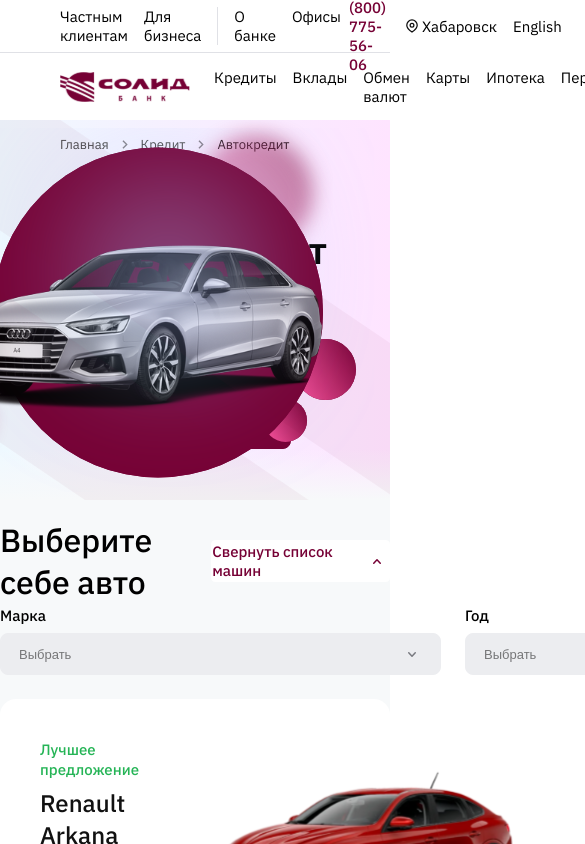
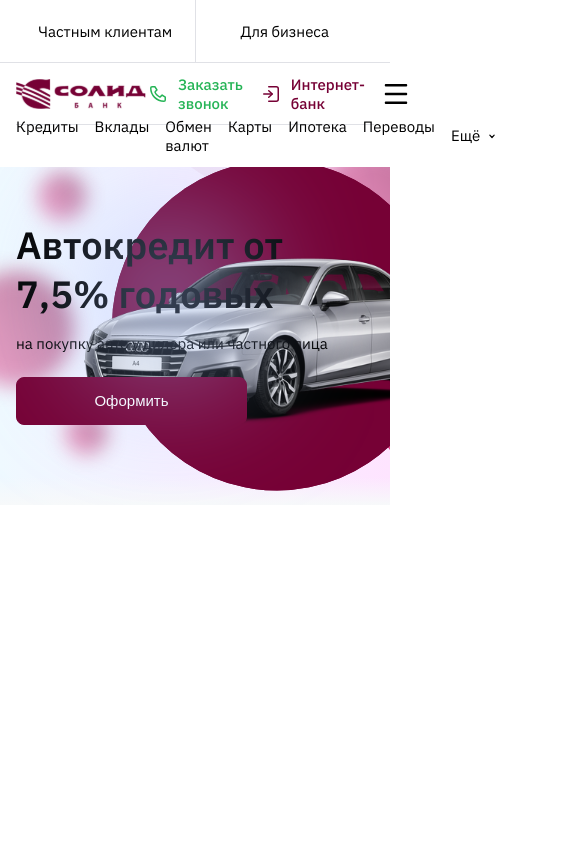
Before and after one commit to Nyanchuk/react-test-rasa, a React (Create React App) app: page / in a window 390 px wide. Shown: the top 844 px of the page, 585 px wide, since content can reach past the window. Built offline with nearby package versions, Linux system fonts and the light colour scheme.

Commit message:
хедер адаптив готов

```diff
--- a/src/App.js
+++ b/src/App.js
@@ -16,9 +16,8 @@ function App() {
     <div>
       <Header />
       <PrimaryContent />
-      <section className={styles.main}>
+      {/* <section className={styles.main}>
         <div className={styles.main__contain}>
-          {/* ПЕРВЫЙ */}
           <div className={styles.main__contain_list}>
             <h2>Выберите себе авто</h2>
             <div className={styles.main__contain_button}>
@@ -26,7 +25,6 @@ function App() {
               <img src={MainImages.chevron} />
             </div>
           </div>
-          {/* ВТОРОЙ */}
           <div className={styles.main__contain_search}>
             <div className={styles.main__contain_stamp}>
               <span>Марка</span>
@@ -53,26 +51,22 @@ function App() {
               </div>
             </div>
           </div>
-          {/* ТРЕТИЙ*/}
           <div className={styles.main__contain_card}>
             {cards.map((card) => (
               <Card key={`card_${card.id}`} card={card} />
             ))}
           </div>
-          {/* ЧЕТВЕРТЫЙ*/}
           <div className={styles.main__content}>
             {cardsCarSeller.map((card) => (
               <CardSeller key={`card_${card.id}`} card={card} />
             ))}
           </div>
-          {/* ПЯТЫЙ */}
           <div className={styles.main__contein_form}>
             <span>
               Не нашли автомобиль у нас, но нужен автокредит?{" "}
               <a>Перейдите к форме заявки</a>{" "}
             </span>
           </div>
-          {/* ШЕСТОЙ */}
           <div className={styles.main__contein_condition}>
             <h2>Общие условия</h2>
             <table>
@@ -100,7 +94,6 @@ function App() {
               <img src={MainImages.chevronFive} alt="next" />
             </div>
           </div>
-          {/* СЕДЬМОЙ */}
           <div className={styles.main__contein_questions}>
             <div className={styles.main__contein_block}>
               <img
@@ -116,8 +109,8 @@ function App() {
             </div>
           </div>
         </div>
-      </section>
-      <Footer />
+      </section> */}
+      {/* <Footer /> */}
     </div>
   );
 }
--- a/src/components/Footer/footer.module.css
+++ b/src/components/Footer/footer.module.css
@@ -87,3 +87,6 @@
   color: #606266;
   font-size: 13px;
 }
+@media (max-width: 768px) {
+
+}
--- a/src/components/Header/header.module.css
+++ b/src/components/Header/header.module.css
@@ -1,4 +1,5 @@
 .header {
+  /* position: relative; */
   height: 120px;
   font-size: 15px;
   font-weight: 400;
@@ -18,11 +19,27 @@
   display: flex;
   gap: 16px;
 }
+.header__links_more {
+  display: none;
+}
+.header__links_operation {
+  display: flex;
+  gap: 16px;
+}
+.header__links_info {
+  display: flex;
+  gap: 16px;
+}
 .client {
   padding-right: 16px;
   border-right: 1px solid #e0e1e6;
 }
 .header__contacts {
+  display: flex;
+  align-items: center;
+  gap: 16px;
+}
+.header__block_contacts {
   display: flex;
   align-items: center;
   gap: 16px;
@@ -53,3 +70,69 @@
   font-weight: 500;
   color: #25b456;
 }
+.header__block_menu {
+  display: none;
+}
+@media (max-width: 768px) {
+  .header {
+    height: 167px;
+  }
+  .header__info {
+    height: 62px;
+  }
+  .border {
+    padding-left: 16px;
+    padding-right: 16px;
+  }
+  .header__links {
+    width: 100%;
+    padding: 0;
+    gap: 0;
+    justify-content: space-around;
+  }
+  .client {
+    border: none;
+  }
+  .header__block_client {
+    width: 50%;
+    height: 62px;
+    display: flex;
+    justify-content: center;
+    align-items: center;
+  }
+  .header__block_client:first-child {
+    border-right: 1px solid rgba(224, 225, 230, 1);
+  }
+  .header__links_info {
+    display: none;
+  }
+  .header__contacts {
+    display: none;
+  }
+  .header__nav {
+    box-sizing: border-box;
+    position: relative;
+    padding: 0px;
+    margin-left: 16px;
+    margin-right: 16px;
+    height: 62px;
+    border-bottom: 1px solid rgba(224, 225, 230, 1);
+  }
+  .position {
+    position: absolute;
+    bottom: -50%;
+    z-index: 99;
+  }
+  .header__links_operation a:nth-child(7) {
+    display: none;
+  }
+  .header__block_menu {
+    display: block;
+  }
+  .header__links_more {
+    display: block;
+    display: flex;
+    align-items: center;
+    gap: 4px;
+  }
+}
--- a/src/components/Header/index.jsx
+++ b/src/components/Header/index.jsx
@@ -7,10 +7,14 @@ export default function Header() {
       <div className={`${styles.header__info} ${styles.border}`}>
         <div className={styles.header__links}>
           <div className={`${styles.header__links} ${styles.client}`}>
-            <a>Частным клиентам</a>
-            <a>Для бизнеса</a>
+            <div className={styles.header__block_client}>
+              <a>Частным клиентам</a>
+            </div>
+            <div className={styles.header__block_client}>
+              <a>Для бизнеса</a>
+            </div>
           </div>
-          <div className={styles.header__links}>
+          <div className={styles.header__links_info}>
             <a>О банке</a>
             <a>Офисы</a>
           </div>
@@ -27,7 +31,9 @@ export default function Header() {
       <div className={styles.header__nav}>
         <div className={styles.header__info_nav}>
           <img src={HeaderImages.logo} alt="logo" />
-          <div className={styles.header__links}>
+          <div
+            className={`${styles.header__links_operation} ${styles.position}`}
+          >
             <a>Кредиты</a>
             <a>Вклады</a>
             <a>Обмен валют</a>
@@ -35,21 +41,30 @@ export default function Header() {
             <a>Ипотека</a>
             <a>Переводы</a>
             <a>Страхование</a>
+            <div className={styles.header__links_more}>
+              <a>Ещё</a>
+              <img src={HeaderImages.chevron} alt="map" />
+            </div>
             <div className={`${styles.header__contacts} ${styles.city}`}>
               <a>Сервисы</a>
               <img src={HeaderImages.chevron} alt="map" />
             </div>
           </div>
         </div>
-        <div className={styles.header__contacts}>
-          <div className={`${styles.header__contacts} ${styles.city}`}>
+        <div className={styles.header__block_contacts}>
+          <div className={`${styles.header__block_contacts} ${styles.city}`}>
             <img src={HeaderImages.phone} alt="phone" />
             <span className={styles.bold_green}>Заказать звонок</span>
           </div>
-          <div className={`${styles.header__contacts} ${styles.city}`}>
+          <div className={`${styles.header__block_contacts} ${styles.city}`}>
             <img src={HeaderImages.login} alt="phone" />
             <span className={styles.bold_red}>Интернет-банк</span>
           </div>
+          <img
+            className={styles.header__block_menu}
+            src={HeaderImages.menu}
+            alt="phone"
+          />
         </div>
       </div>
     </div>
--- a/src/components/PrimaryContent/primaryContent.module.css
+++ b/src/components/PrimaryContent/primaryContent.module.css
@@ -16,9 +16,9 @@
   top: 0;
 }
 .primaryContent__carimg {
-    position: absolute;
-    right: 6.5%;
-    top: 0;
+  position: absolute;
+  right: 6.5%;
+  top: 0;
 }
 .primaryContent__ellipseimg {
   position: absolute;
@@ -71,3 +71,37 @@ h1 {
   font-weight: 500;
   color: rgba(255, 255, 255, 1);
 }
+@media (max-width: 768px) {
+  .primaryContent__horiz {
+    height: 338px;
+    z-index: -9;
+    overflow: hidden;
+  }
+  .primaryContent__horiz_links {
+    display: none;
+  }
+  .primaryContent__lineimg {
+    top: -42px;
+    left: 17%;
+    z-index: -99;
+  }
+  .primaryContent__carimg {
+    position: absolute;
+    right: -24%;
+    top: -10%;
+    z-index: -9;
+  }
+  .primaryContent__horiz_info {
+    height: 100%;
+    padding-left: 16px;
+    padding-right: 16px;
+    align-items: center;
+  }
+  .primaryContent__vertical {
+    position: relative;
+    z-index: -99;
+    padding-left: 16px;
+    padding-right: 16px;
+    height: 30px;
+  }
+}
--- a/src/images/header_img/header_img.jsx
+++ b/src/images/header_img/header_img.jsx
@@ -3,6 +3,7 @@ import logo from "./Logo.svg";
 import chevron from "./chevron.svg";
 import phone from "./Phone.svg";
 import login from "./login.svg";
+import menu from "./Menu.svg";
 
 const HeaderImages = {
   map,
@@ -10,6 +11,7 @@ const HeaderImages = {
   chevron,
   phone,
   login,
+  menu,
 };
 
 export default HeaderImages;
```
Also changed, not shown: src/images/header_img/Menu.svg (added).
